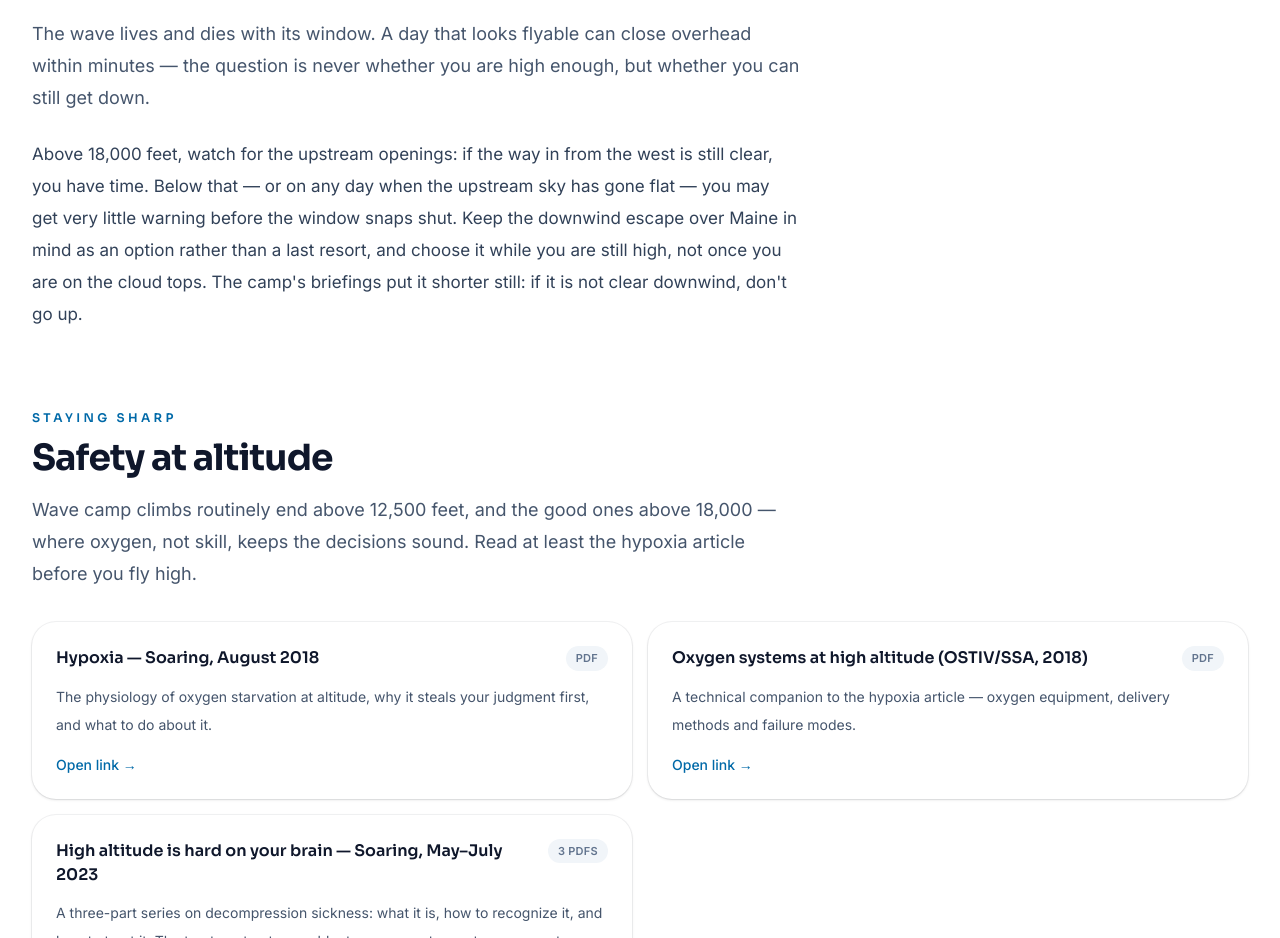
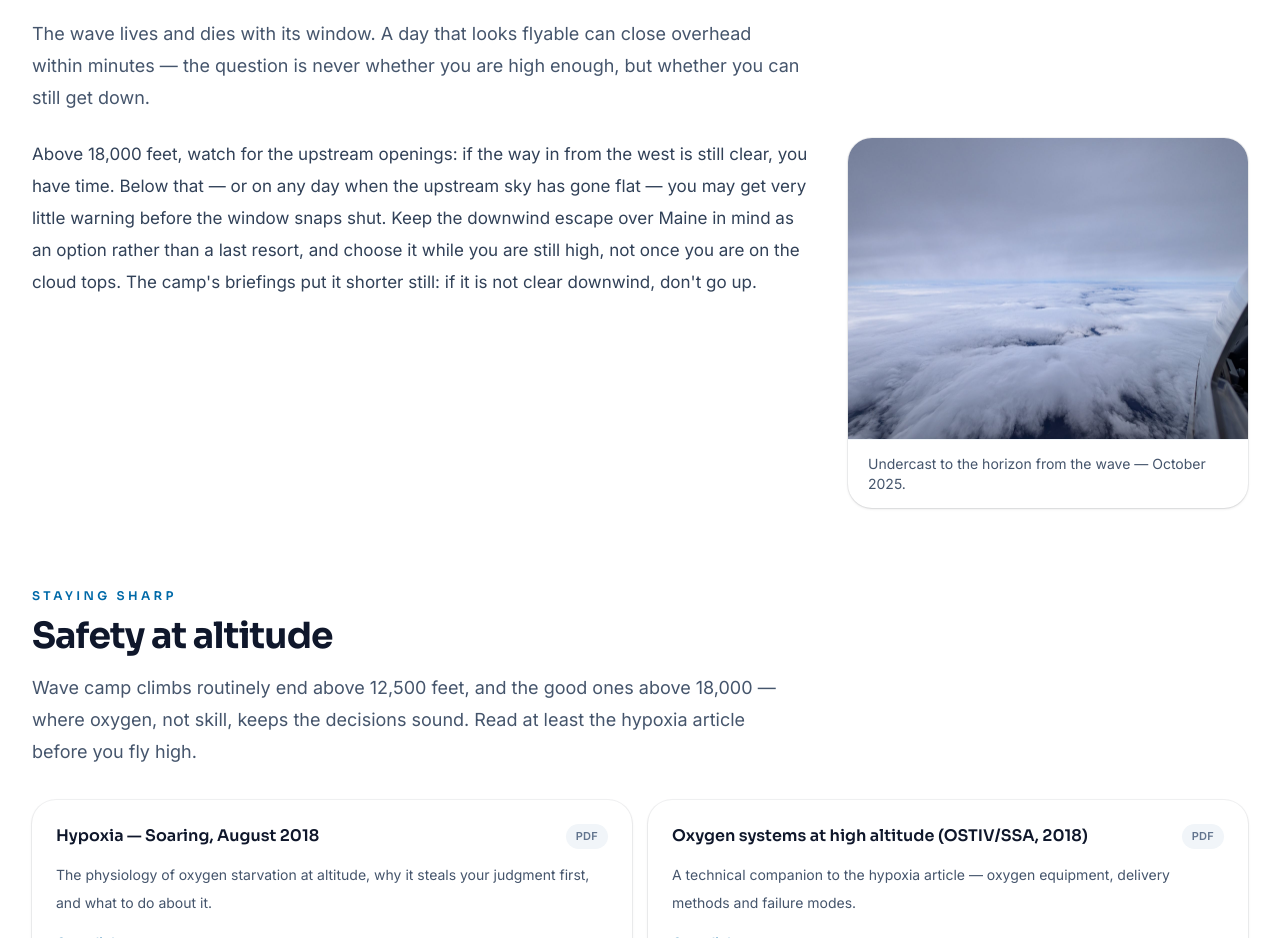
Before and after one commit to soaringibex/mtwashingtonsoaring, a Next.js app: page /flying in a window 1280 px wide. Shown: the part 1600-2538 px from the top of the page. Built offline with nearby package versions, Linux system fonts and the light colour scheme.

Commit message:
feat: illustrate 'Mind the window' with the undercast photograph
The 2025 undercast-to-the-horizon shot sits beside the weather-judgment
text — the view the window decides.

```diff
--- a/src/app/flying/page.tsx
+++ b/src/app/flying/page.tsx
@@ -88,7 +88,8 @@ export default function FlyingPage() {
                 title="Mind the window"
                 lede="The wave lives and dies with its window. A day that looks flyable can close overhead within minutes — the question is never whether you are high enough, but whether you can still get down."
               />
-              <p className="mt-6 max-w-3xl text-[1.0625rem] leading-8 text-slate-700">
+              <div className="mt-6 grid gap-8 lg:grid-cols-[minmax(0,1fr)_400px] lg:items-start">
+                <p className="text-[1.0625rem] leading-8 text-slate-700">
                   Above 18,000 feet, watch for the upstream openings: if the way in from the west is
                   still clear, you have time. Below that — or on any day when the upstream sky has
                   gone flat — you may get very little warning before the window snaps shut. Keep the
@@ -97,6 +98,19 @@ export default function FlyingPage() {
                   camp&apos;s briefings put it shorter still: if it is not clear downwind, don&apos;t
                   go up.
                 </p>
+                <figure className="overflow-hidden rounded-3xl bg-white shadow-sm ring-1 ring-slate-900/5">
+                  <Image
+                    src="/images/gallery/2025/undercast-to-the-horizon.jpg"
+                    alt="A sea of undercast stretching to the horizon, seen from the wing of a glider"
+                    width={1600}
+                    height={1205}
+                    className="w-full"
+                  />
+                  <figcaption className="border-t border-slate-100 px-5 py-3.5 text-sm text-slate-600">
+                    Undercast to the horizon from the wave — October 2025.
+                  </figcaption>
+                </figure>
+              </div>
             </section>
 
             <section>
```
Lines whose indentation alone changed are shown as unchanged.
